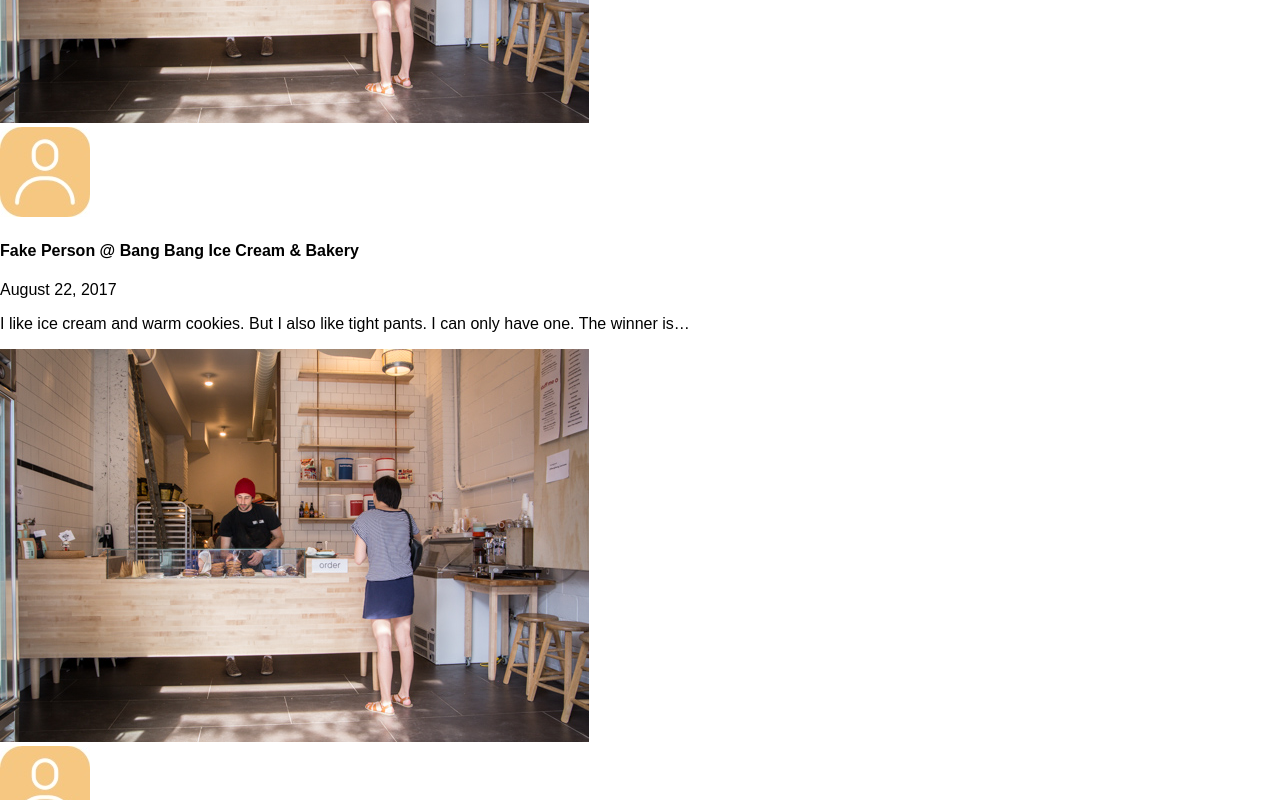
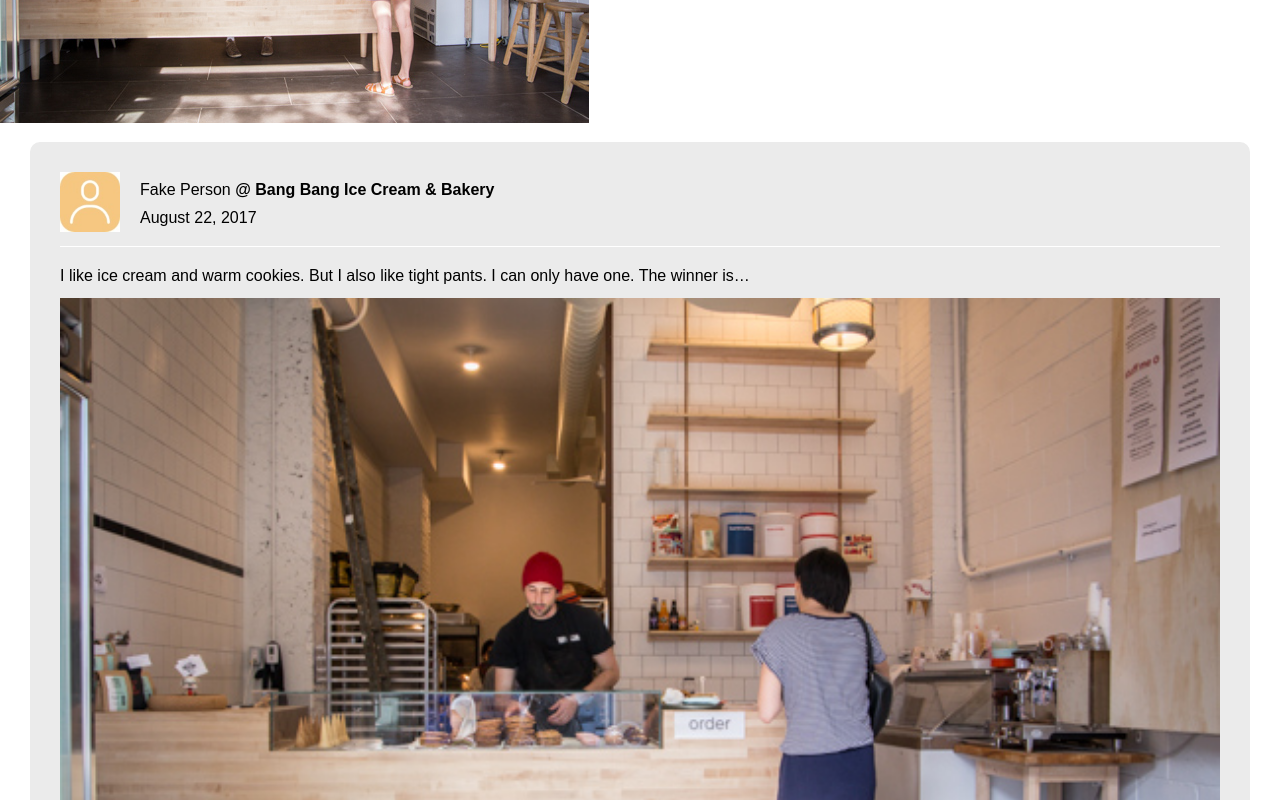
Before and after one commit to tylercameron/foodME, a React (Create React App) app: page / in a window 1280 px wide. Shown: the part 540-1340 px from the top of the page. Built offline with nearby package versions, Linux system fonts and the light colour scheme.

Commit message:
add base styles

```diff
--- a/src/components/Home.js
+++ b/src/components/Home.js
@@ -3,29 +3,29 @@ import bangbang from '../assets/bangbang.jpg';
 import user from '../assets/user.jpg';
 import fakeData from '../fakeData/fakeData';
 
+import styled from 'styled-components';
+
 class Home extends Component {
     reviewDataTiles() {
         const test = fakeData.map((review, index) => {
             return (
-                <div className="tileContainer">
-                    <div className="tileHeader">
-                        <div className="tileUserIcon">
-                            <img src={user} alt="user" />
+                <Tile key={index}>
+                    <TileHeader>
+                        <TileUserIcon>
+                            <Img src={user} alt="user" />
+                        </TileUserIcon>
+                        <div>
+                            <Reviewer>{review.user} <Span>@ {review.place}</Span></Reviewer>
+                            <ReviewDate>{review.date}</ReviewDate>
                         </div>
-                        <div className="tileHeaderText">
-                            <h4 key={index}>{review.user} <span>@ {review.place}</span></h4>
-                            <p>{review.date}</p>
-                        </div>
+                    </TileHeader>
+                    <ReviewDescrip>{review.description}</ReviewDescrip>
+                    <div>
+                        <Img src={bangbang} alt="bangbang" />
                     </div>
-                    <p className="tileDescrip">{review.description}</p>
-                    <div className="tileImageContainer">
-                        <img src={bangbang} alt="bangbang" />
-                    </div>
-                </div>
+                </Tile>
             );
         });
-        // return <h1>{fakeData[0].user}</h1>;
-        // console.log(fakeData);
         return test;
     }
     render() {
@@ -39,4 +39,64 @@ class Home extends Component {
     }
 }
 
+// const StyledLink = styled(NavLink) `
+//     border-radius: 3px;
+//     padding: 0.25em 1em;
+//     margin: 0 1em;
+//     background: transparent;
+//     color: palevioletred;
+//     border: 2px solid palevioletred;
+//     text-decoration: none;
+
+//     &.selected {
+//         color: blue;
+//     }
+// `;
+
+const Tile = styled.div`
+    background: #ebebeb;
+    border-radius: 10px;
+    margin: 15px 30px;
+    padding: 30px;
+`;
+
+const TileHeader = styled.div`
+    display: flex;
+    justify-content: flex-start;
+    align-items: center;
+    margin-bottom: 20px;
+    padding-bottom: 10px;
+    border-bottom: 1px solid white;
+`;
+
+const TileUserIcon = styled.div`
+    margin-right: 20px;
+    width: 60px;
+`;
+
+const Reviewer = styled.h4`
+    margin: 0 0 10px;
+    font-weight: 400;
+`;
+
+const Span = styled.span`
+    font-weight: 600;
+`;
+
+const ReviewDescrip = styled.p`
+    font-weight: 300;
+    margin-bottom: 13px;
+`;
+
+const Img = styled.img`
+    width: 100%;
+    height: auto;
+`;
+
+const ReviewDate = styled.p`
+    margin: 0;
+    font-weight: 100;
+`;
+
+
 export default Home;
```
